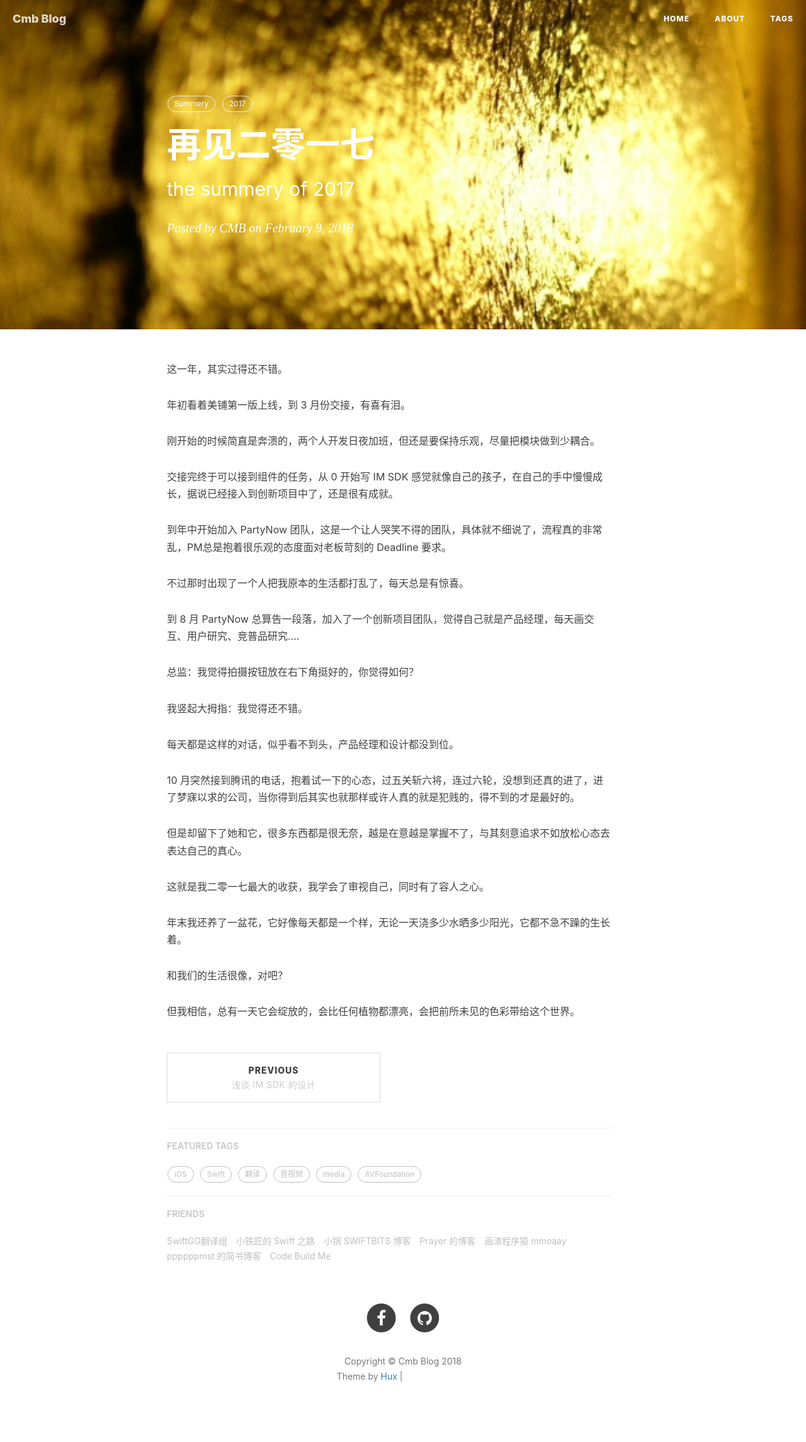
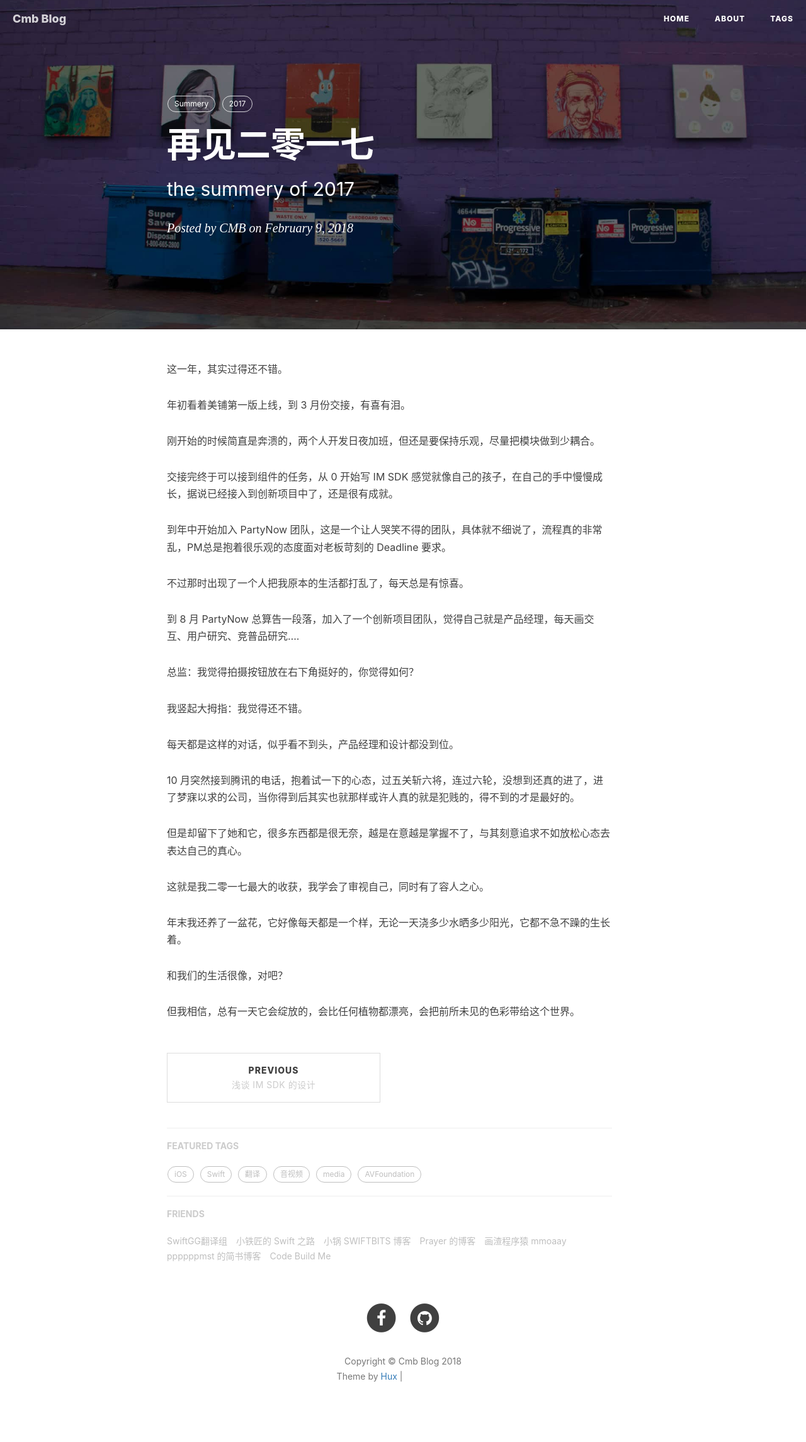
Before and after one commit to chenmingbiao/chenmingbiao.github.io, a Jekyll site: the page built from _posts/2018-02-09-the-summery-of-2017.markdown, in a window 1280 px wide. Shown: the whole page at 63% size. Built offline with Jekyll 4.4.1, drawn with Linux system fonts in a browser that asks for light colours; nearby versions of some CDN libraries; comment, search, counter and statistics services are not loaded; grey boxes are pictures that could not be loaded.

```diff
--- a/_posts/2018-02-09-the-summery-of-2017.markdown
+++ b/_posts/2018-02-09-the-summery-of-2017.markdown
@@ -3,7 +3,7 @@ layout:     post
 title:      "再见二零一七"
 subtitle:   "the summery of 2017"
 date:       2018-02-09
-header-img: "img/bg20.jpg"
+header-img: "img/home-bg-art.jpg"
 author:     "CMB"
 tags:
     - Summery
```
Also changed, not shown: img/contact-bg.jpg, img/home-bg-art.jpg, img/post-bg-see-u-ali.jpg (deleted), 1 other file.
